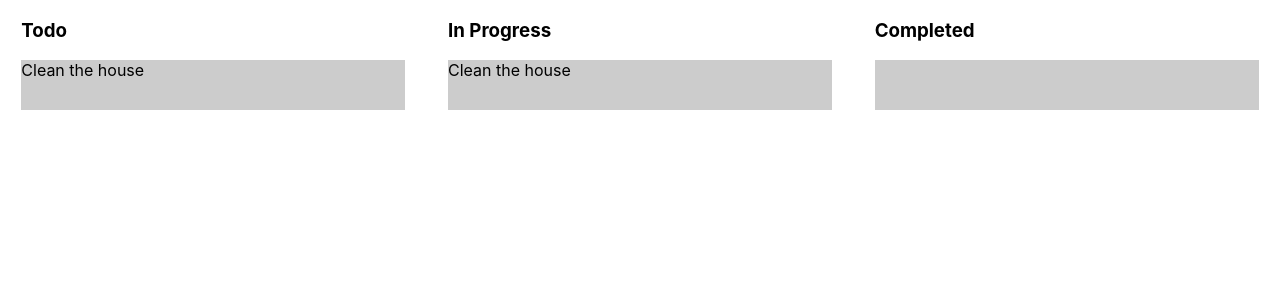
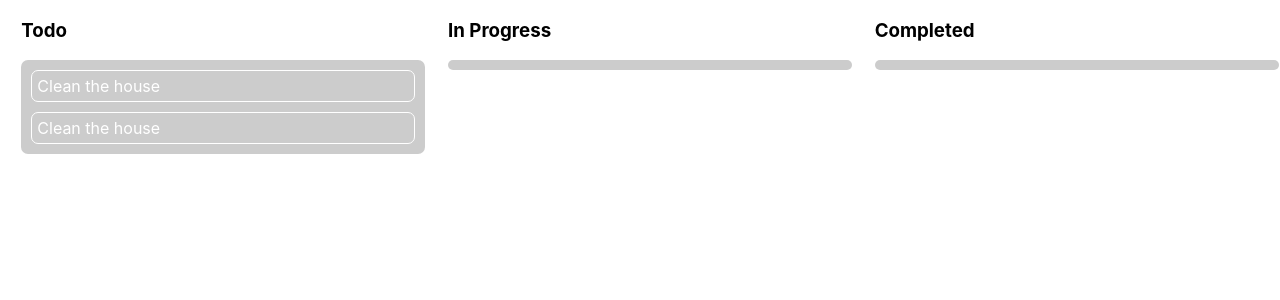
Before and after one commit to isabelchua/todo-drag-drop, a React (Create React App) app: page / in a window 1280 px wide. Shown: the top 300 px of the page. Built offline with nearby package versions, Linux system fonts and the light colour scheme.

Commit message:
content changes draggable

```diff
--- a/src/App.css
+++ b/src/App.css
@@ -10,6 +10,17 @@
 
 .droppable-col {
 	width: 100%;
-	height: 50px;
 	background-color: #ccc;
+	padding: 10px 10px 0 10px;
+	border-radius: 7px;
+	display: flex;
+	flex-direction: column;
 }
+
+.item {
+	margin-bottom: 10px;
+	color: white;
+	border: 1px solid white;
+	padding: 5px;
+	border-radius: 7px;
+}
--- a/src/App.js
+++ b/src/App.js
@@ -20,11 +20,11 @@ function App() {
 	const [state, setState] = useState({
 		todo: {
 			title: "Todo",
-			items: [item]
+			items: [item, item2]
 		},
 		"in-progress": {
 			title: "In Progress",
-			items: [item2]
+			items: []
 		},
 		done: {
 			title: "Completed",
@@ -69,6 +69,7 @@ function App() {
 													</Draggable>
 												);
 											})}
+											{provided.placeholder}
 										</div>
 									);
 								}}
```
